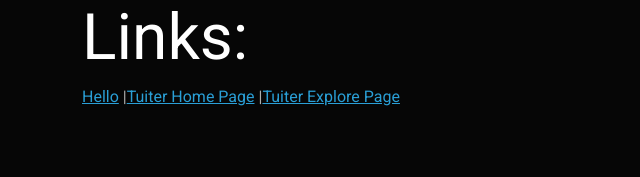
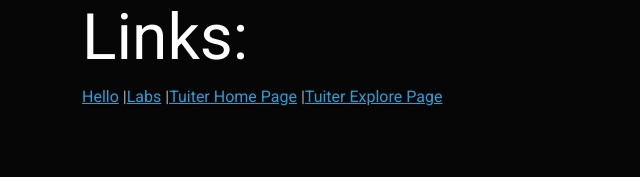
Before and after one commit to tchen119/web-dev, a React (Create React App) app: page /navigation in a window 1280 px wide. Shown: the top 177 px of the page, without its empty margins (0-640 px from the left). Built offline with nearby package versions, Linux system fonts and the light colour scheme.

Commit message:
a7 Redux sp22

```diff
--- a/src/components/Tuiter/navigation/index.js
+++ b/src/components/Tuiter/navigation/index.js
@@ -7,6 +7,9 @@
           <h1>Links:</h1>
           <Link to="/hello">
               Hello
+          </Link> |
+          <Link to="/labs">
+              Labs
           </Link> |
           <Link to="/tuiter">
               Tuiter Home Page
```
